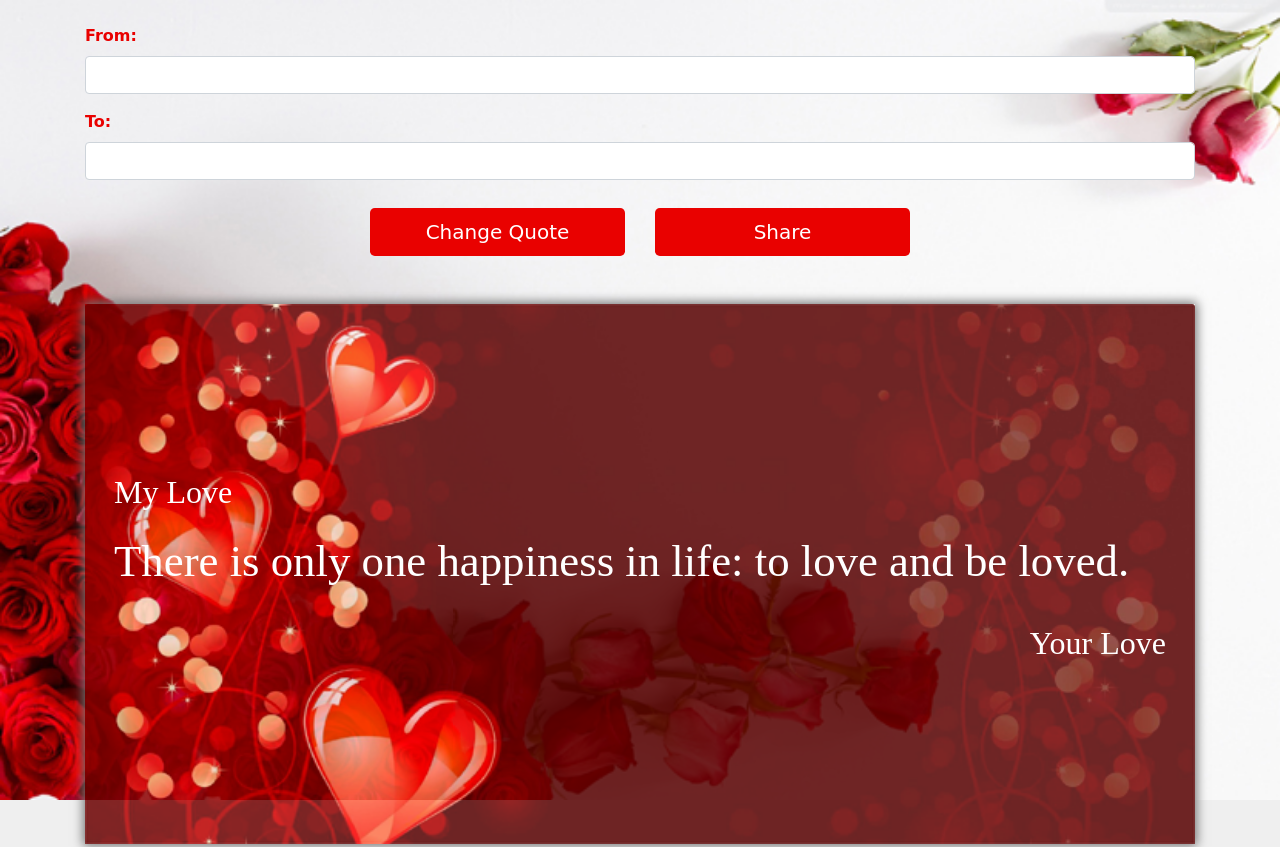
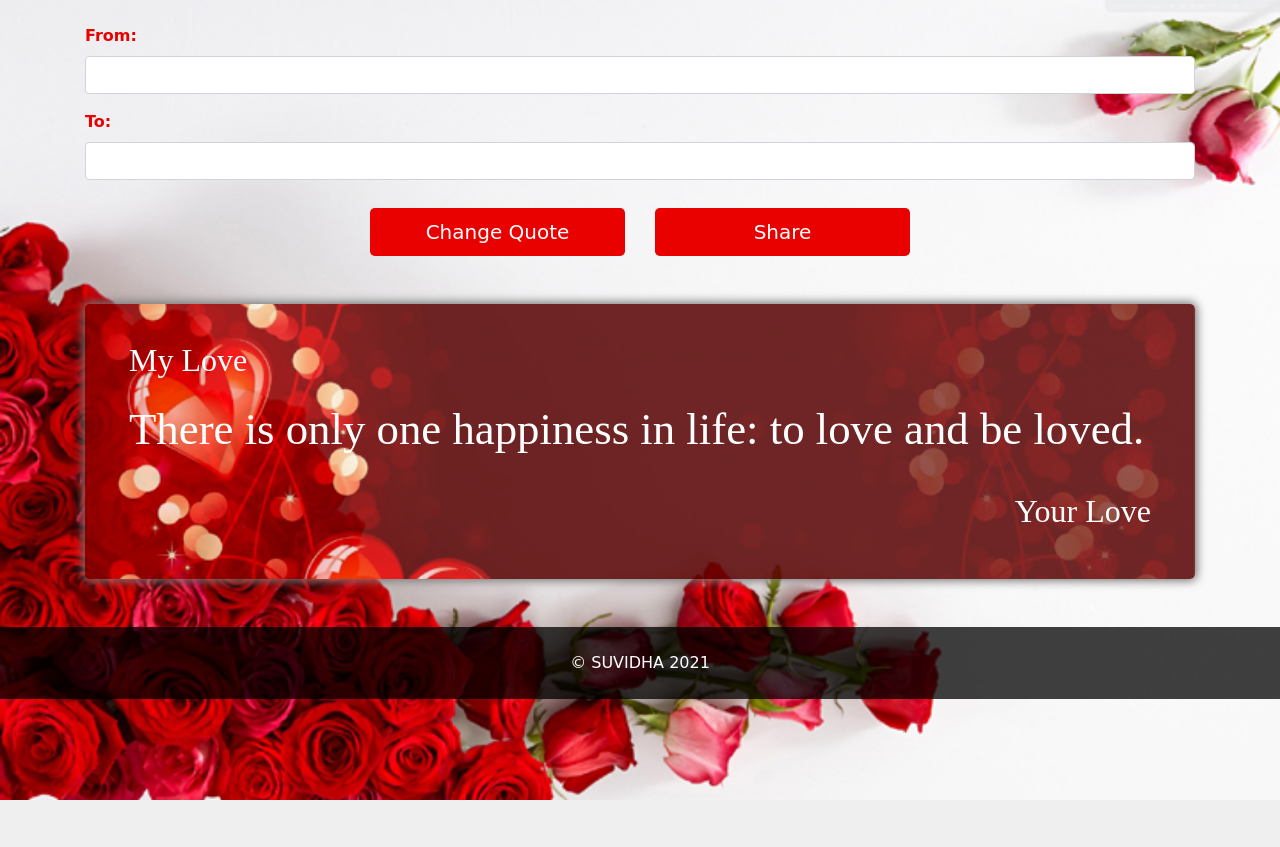
Before and after one commit to navdeepisno1/ValentineCard, a plain HTML site: page index.htm in a window 1280 px wide. Shown: the top 847 px of the page. After the commit the page ends 800 px from the top, so only its background shows below. Drawn offline with nearby package versions, Linux system fonts and the light colour scheme.

Commit message:
Update index.htm

```diff
--- a/index.htm
+++ b/index.htm
@@ -32,6 +32,15 @@
             background-position: center;
             background-size: cover;
         }
+
+        .card-v {
+            border-radius: 5px;
+            box-shadow: 0 0 10px 2px #777;
+            background-image: url("card-bg.png");
+            background-repeat: no-repeat;
+            background-position: center;
+            background-size: cover;
+        }
     </style>
 </head>
 
@@ -60,15 +69,14 @@
             <br>
             <div class="row">
                 <div class="col-lg-12">
-                    <div id="card-content" style="box-shadow: 0 0 10px 2px #777;">
-                        <div class="card-img-overlay" style="color: #fff;">
-                            <div class="card-body" style="position: absolute;width:100%;top:50%;left:50%;transform:translateX(-50%) translateY(-50%);font-family:Brush Script MT;">
+                    <div id="card-content" class="card-v">
+                        <div style="color: #fff;">
+                            <div class="card-body" style="font-family:Brush Script MT;">
                                 <div class="card-text" style="padding: 12px 24px;font-size: 2.5vw;">My Love <span ng-bind="nameTo"></span></div>
                                 <div id="card-quote" style="font-size: 3.5vw;padding-left:24px;padding-right:24px;font-family:Brush Script MT;">There is only one happiness in life: to love and be loved.</div>
                                 <div class="card-text" style="text-align: right; padding:24px;font-size: 2.5vw;">Your Love <span ng-bind="nameFrom"></span></div>
                             </div>
                         </div>
-                        <img class="card-img-top" src="card-bg.png" alt="Card image">
                     </div>
                 </div>
             </div>
```
